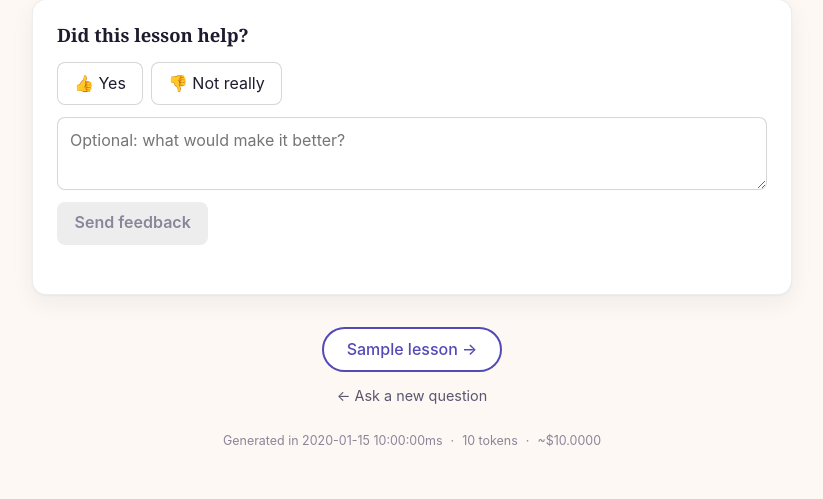
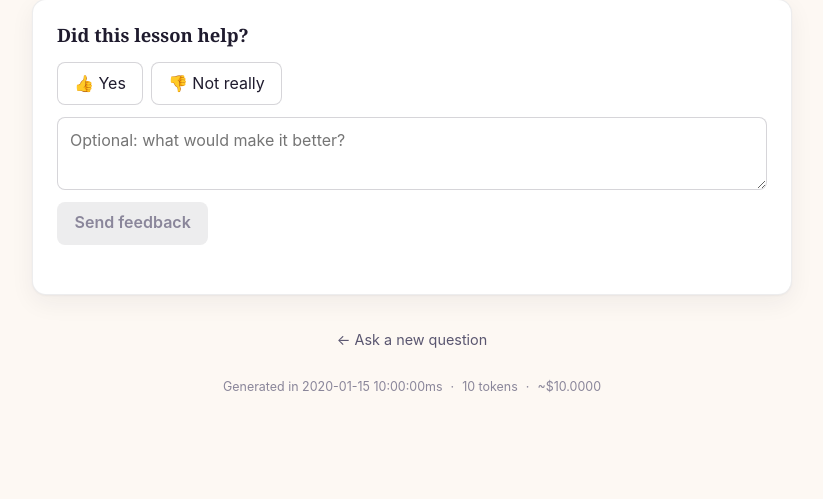
Before and after one commit to Mahadev7B/Howstuffworks-claudeway, a Flask app: template templates/lesson.html in a window 1280 px wide. Shown: the part 957-1456 px from the top of the page, without its empty margins (228-1051 px from the left). After the commit the page ends 1350 px from the top, so only its background shows below. Run offline with Flask 3, Linux system fonts and the light colour scheme; the template is opened without the code that fills it: most values are stand-ins (such as "Sample title", 1, 10 or a date in 2020); grey boxes marked "Sample" are stand-in pictures; some libraries are stand-ins or nearby versions.

Commit message:
Simplify end of lesson: just a plain Ask new question link
Co-Authored-By: Claude Sonnet 4.6 <noreply@anthropic.com>

```diff
--- a/lesson_platform/ai_generation.py
+++ b/lesson_platform/ai_generation.py
@@ -80,7 +80,6 @@ Output format — respond ONLY with a single JSON object (no markdown fences, no
 {
   "title": "Plain-English title of the lesson",
   "subject": "the main noun (e.g. 'rocket', 'rain', 'volcano')",
-  "next_question": "A natural follow-up question a curious kid would ask next. Must be a plain question only — no preamble like 'Are you curious' or 'Want to know'. Start with 'How' or 'Why'. Max 8 words. Example: 'Why do stars twinkle?'",
   "slides": [
     {
       "number": 1,
--- a/static/style.css
+++ b/static/style.css
@@ -440,27 +440,6 @@ button {
 .next-question {
   margin-top: 2rem;
   text-align: center;
-  display: flex;
-  flex-direction: column;
-  align-items: center;
-  gap: 0.75rem;
-}
-.next-btn {
-  display: inline-block;
-  background: var(--surface);
-  border: 2px solid var(--accent);
-  color: var(--accent);
-  border-radius: 999px;
-  padding: 0.65rem 1.4rem;
-  font-size: 1rem;
-  font-weight: 500;
-  cursor: pointer;
-  font-family: inherit;
-  transition: all 0.15s;
-}
-.next-btn:hover {
-  background: var(--accent);
-  color: var(--surface);
 }
 .new-question-link {
   font-size: 0.9rem;
--- a/templates/lesson.html
+++ b/templates/lesson.html
@@ -89,12 +89,6 @@
     </section>
 
     <section class="next-question">
-      {% if lesson.next_question %}
-      <form action="{{ url_for('lesson') }}" method="post">
-        <input type="hidden" name="question" value="{{ lesson.next_question }}">
-        <button type="submit" class="next-btn">{{ lesson.next_question }} →</button>
-      </form>
-      {% endif %}
       <a href="{{ url_for('home') }}" class="new-question-link">← Ask a new question</a>
     </section>
 
```
